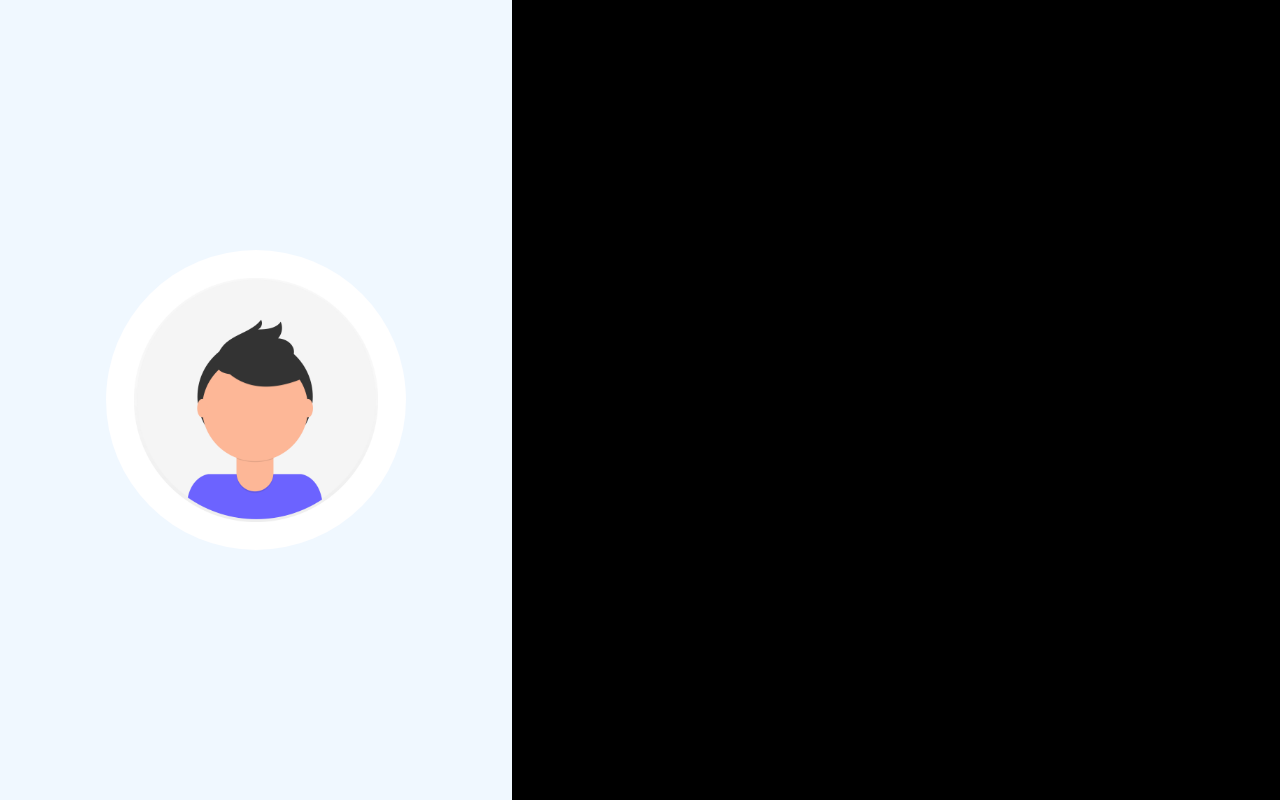
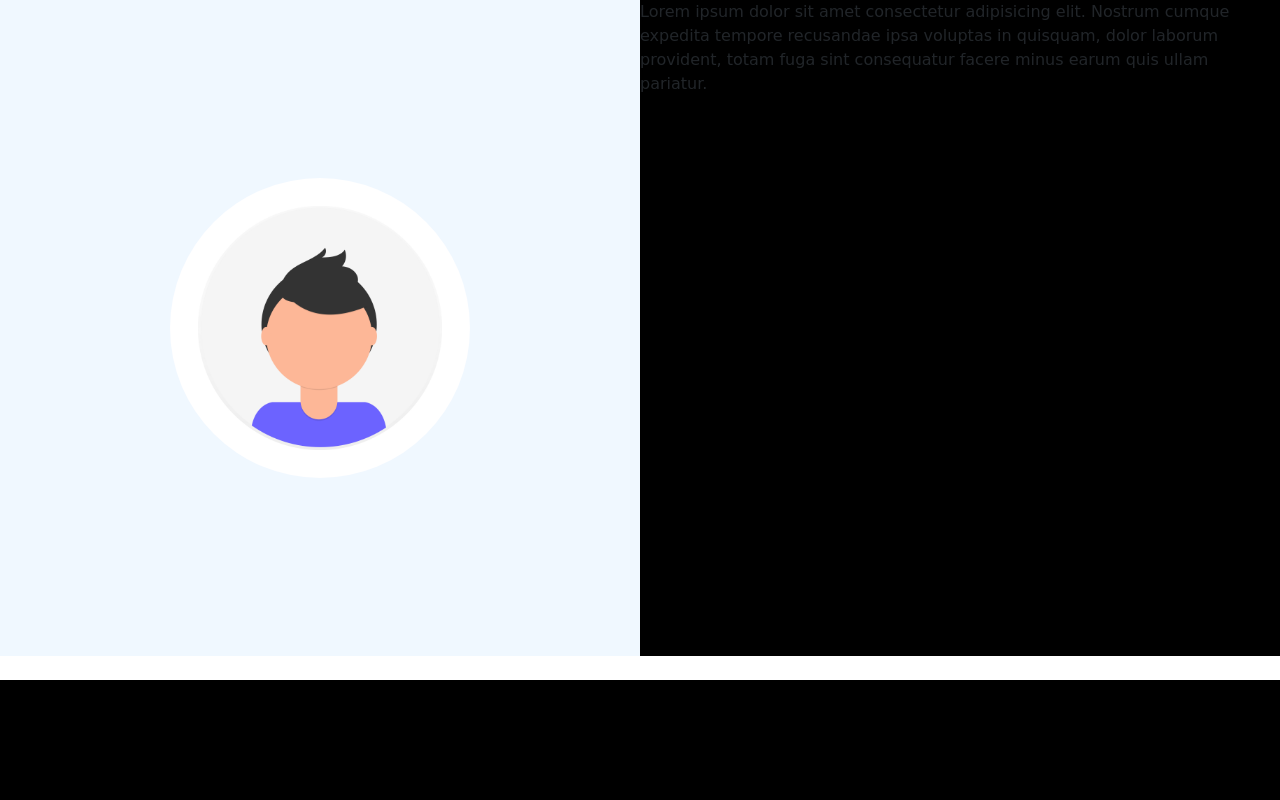
Before and after one commit to Jayson7/s, a Django app: page /profile in a window 1280 px wide. Shown: the part 120-920 px from the top of the page. After the commit the page ends 800 px from the top, so only its background shows below. Run offline with Django 3.2, Linux system fonts and the light colour scheme; a user stored in the database is signed in; data comes from the database, SQL or seed files in the repository; some libraries are stand-ins or nearby versions; some web fonts are replaced.

Commit message:
profile page reconfig

```diff
--- a/Templates/profile.html
+++ b/Templates/profile.html
@@ -106,7 +106,12 @@
         </div>
         <div class="details">
           <div class="box-pic">
-            <div class="min1"></div>
+            <div class="min1">
+              Lorem ipsum dolor sit amet consectetur adipisicing elit. Nostrum
+              cumque expedita tempore recusandae ipsa voluptas in quisquam,
+              dolor laborum provident, totam fuga sint consequatur facere minus
+              earum quis ullam pariatur.
+            </div>
             <div class="min2"></div>
             <div class="min3"></div>
             <div class="min4"></div>
--- a/static/profile.css
+++ b/static/profile.css
@@ -1,14 +1,20 @@
 .wrapper-pic {
-    height: 100%;
+    height: 82vh;
     width: 100vw;
     background-color: #000;
+}
+
+@media screen and(max-width:700px) {
+    .wrapper-pic {
+        height: 100%;
+    }
 }
 
 .map-check {
     display: flex;
     flex-wrap: wrap;
     flex-direction: column;
-    height: 100vh;
+    height: 100%;
     width: 100vw;
 }
 
@@ -18,7 +24,7 @@
     display: flex;
     align-items: center;
     justify-content: center;
-    width: 40%;
+    width: 50%;
 }
 
 .pic {
@@ -32,7 +38,7 @@
 }
 
 .details {
-    height: 100vh;
+    height: 100%;
     width: 50%;
     background: #000;
 }
```
